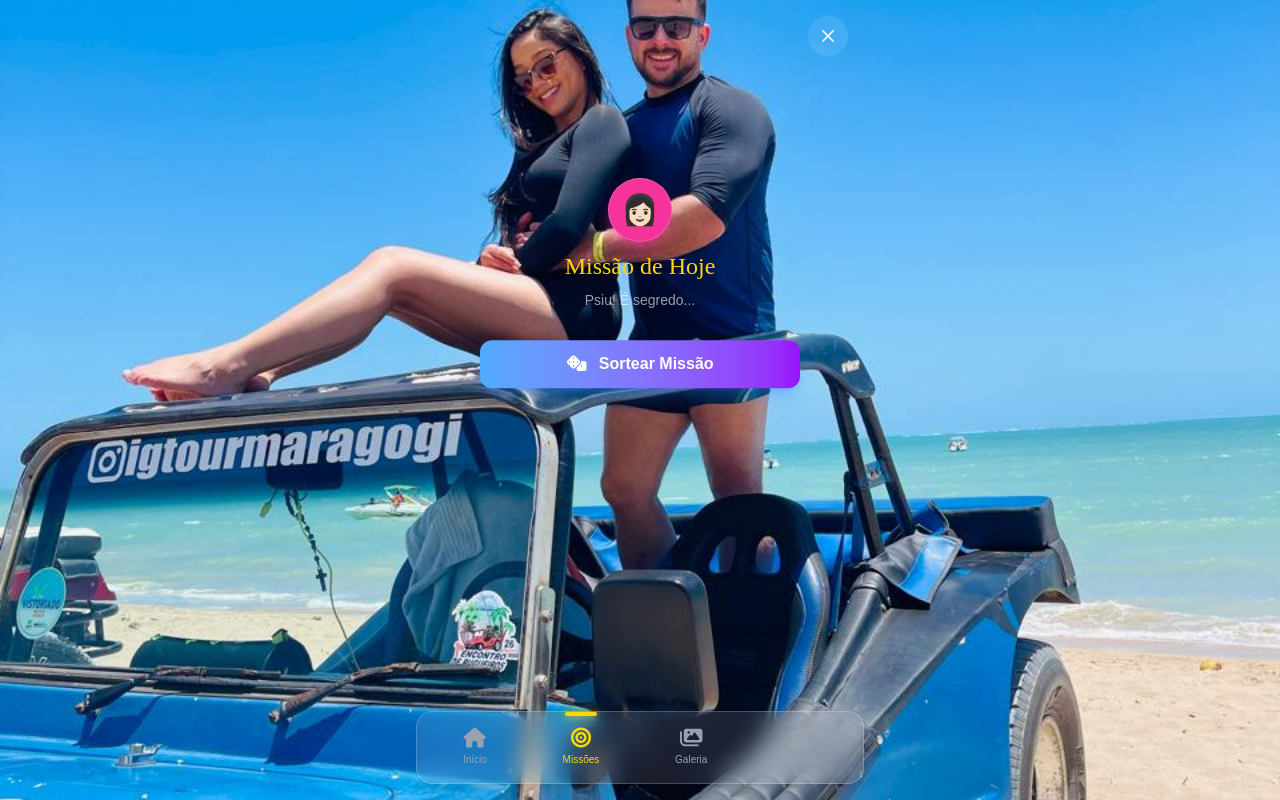
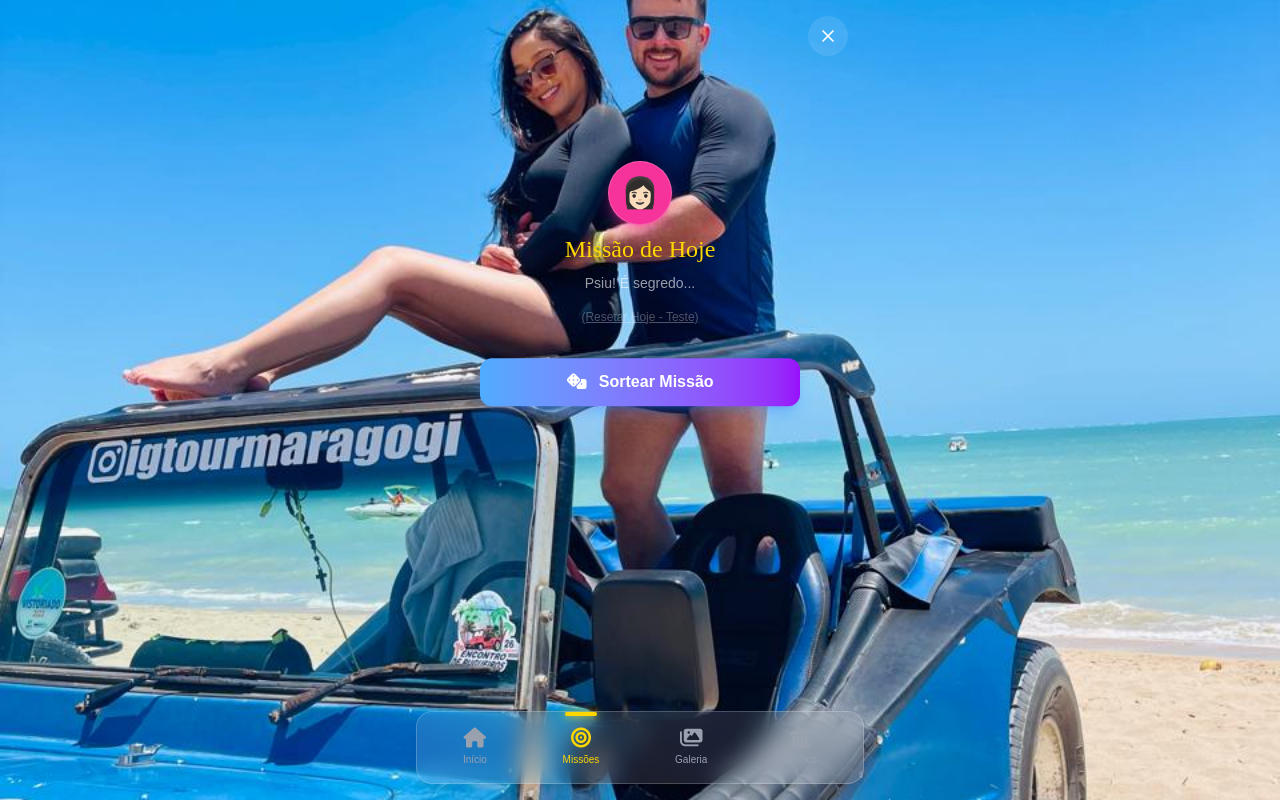
Before and after one commit to MarceloMserra/M-F, a React (Vite) app in the folder app/: page /missoes in a window 1280 px wide. Built offline with nearby package versions, Linux system fonts and the light colour scheme; no server answers; sample sign-in values are in the browser's storage.

Commit message:
feat: add debug reset button for daily mission

```diff
--- a/app/src/pages/Missions.jsx
+++ b/app/src/pages/Missions.jsx
@@ -191,6 +191,17 @@ export default function Missions() {
                 </div>
                 <h2 className="text-2xl font-serif text-brand-gold">Missão de Hoje</h2>
                 <p className="text-white/60 text-sm">Psiu! É segredo...</p>
+                <button
+                    onClick={() => {
+                        const today = new Date().toLocaleDateString();
+                        localStorage.removeItem(`mission-${user.name}-${today}`);
+                        localStorage.removeItem(`mission-${user.name}-${today}-revealed`);
+                        window.location.reload();
+                    }}
+                    className="text-xs text-white/30 hover:text-white/80 underline mt-2"
+                >
+                    (Resetar Hoje - Teste)
+                </button>
             </div>
 
             {!mission ? (
```
